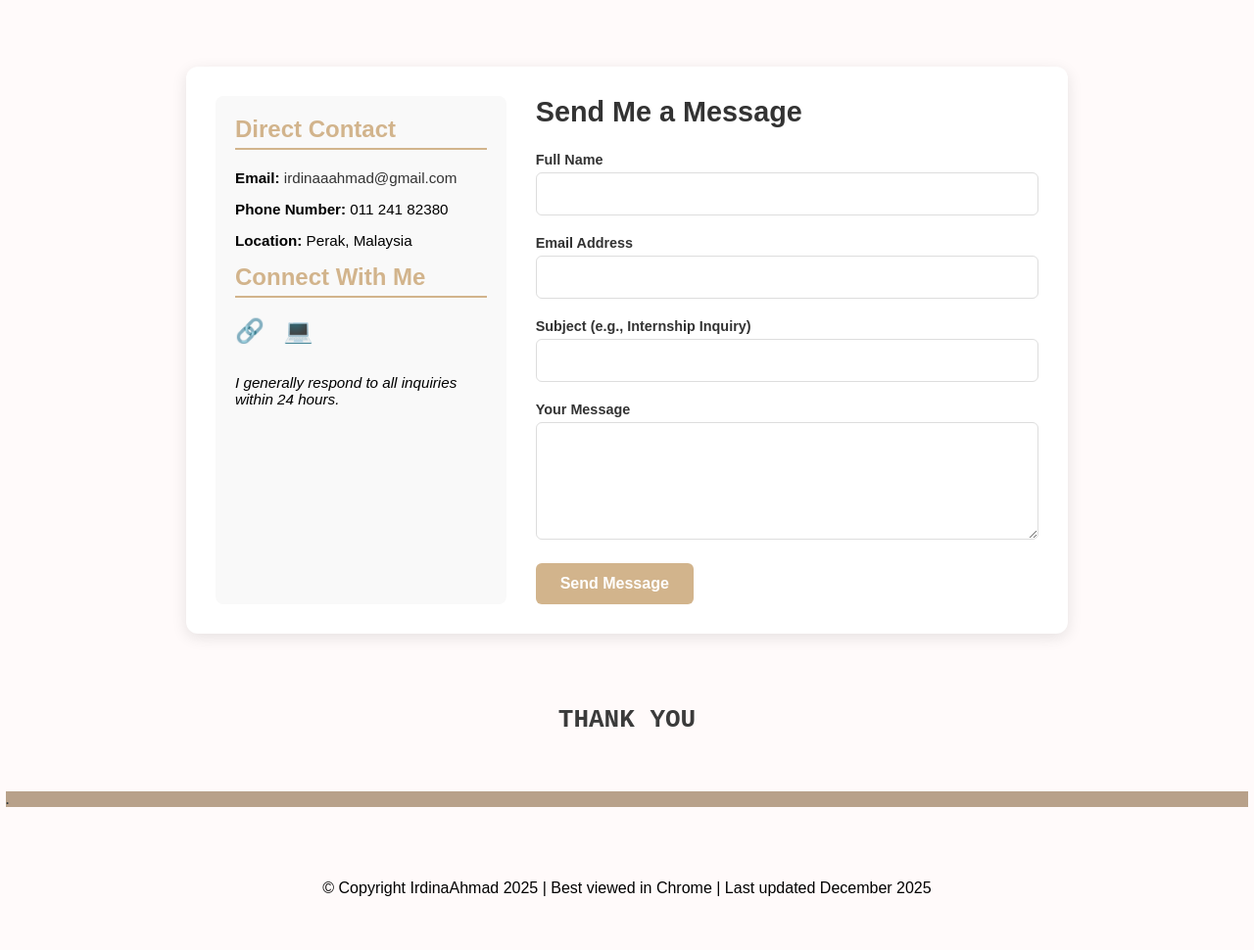
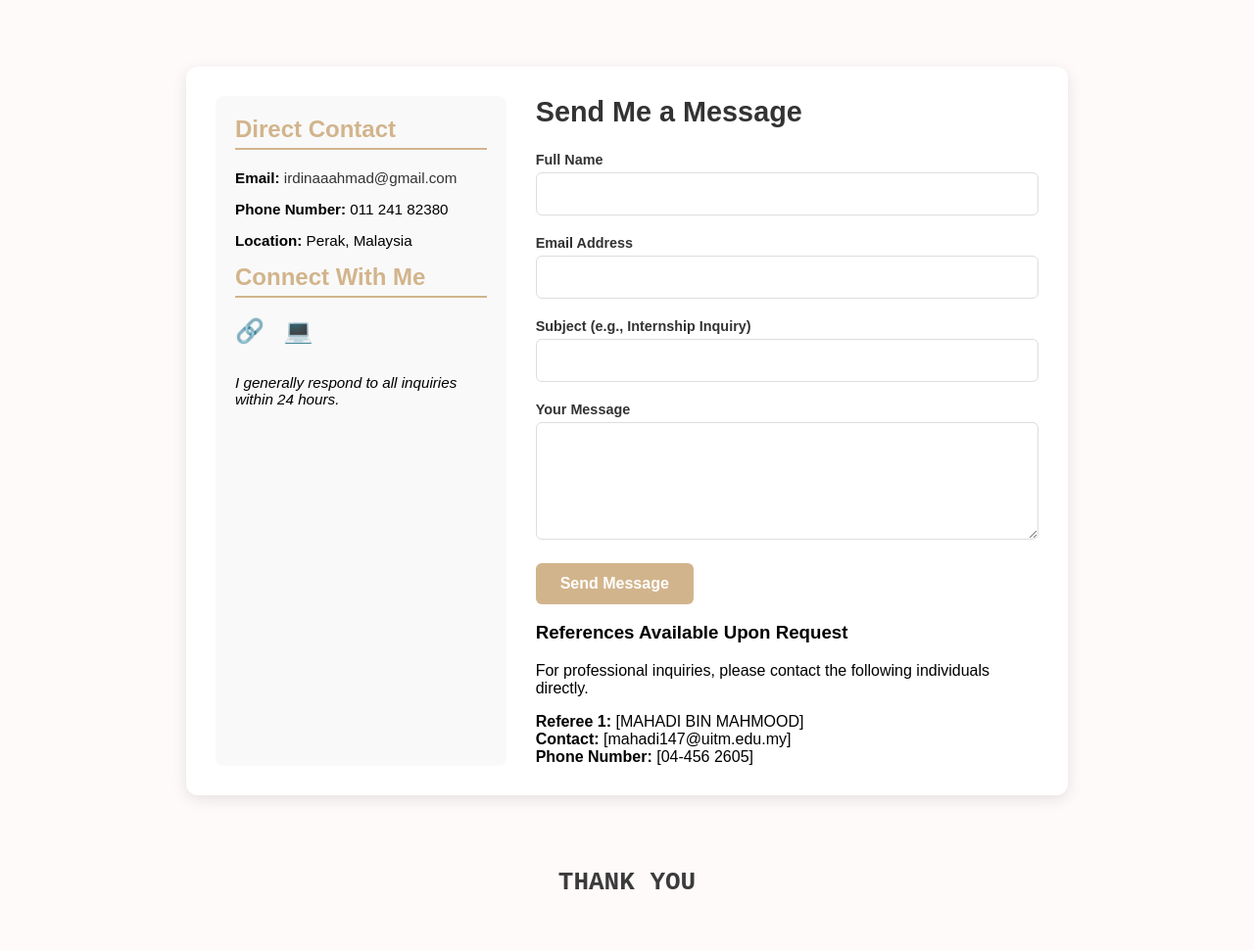
Before and after one commit to itsdna/eresume-irdina, a plain HTML site: page mycontact.html in a window 1280 px wide. Shown: the part 115-1085 px from the top of the page at 98% size. Before the commit the page ends 1037 px from the top, so only its background shows below. Drawn offline with Linux system fonts and the light colour scheme.

Commit message:
Update mycontact.html

```diff
--- a/mycontact.html
+++ b/mycontact.html
@@ -275,7 +275,8 @@ div.desc {
 
     <div class="contact-form-area">
         <h2>Send Me a Message</h2>
-        <form action="#" method="POST">
+        <form action="mailto:irdinaaahmad@gmail.com" method="POST" enctype="text/plain">
+
 
             <div class="form-group">
                 <label for="name">Full Name</label>
@@ -299,6 +300,23 @@ div.desc {
 
             <button type="submit" class="submit-btn">Send Message</button>
         </form>
+
+</section>
+ <section id="referees-info" class="referees-box">
+            <h3>References Available Upon Request</h3>
+            <p>For professional inquiries, please contact the following individuals directly.</p>
+
+            <div class="referee-detail">
+                <strong>Referee 1:</strong> [MAHADI BIN MAHMOOD]
+            </div>
+            <div class="referee-detail">
+                <strong>Contact:</strong> [mahadi147@uitm.edu.my]
+            </div>
+            <div class="referee-detail">
+                <strong>Phone Number:</strong> [04-456 2605]
+            </div>
+        </section>
+
     </div>
 
 </div>
```
